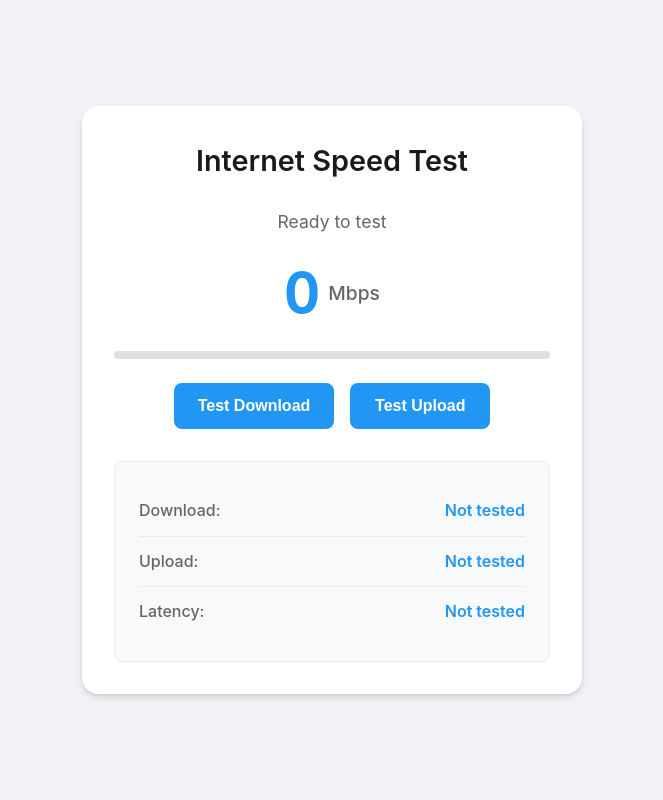
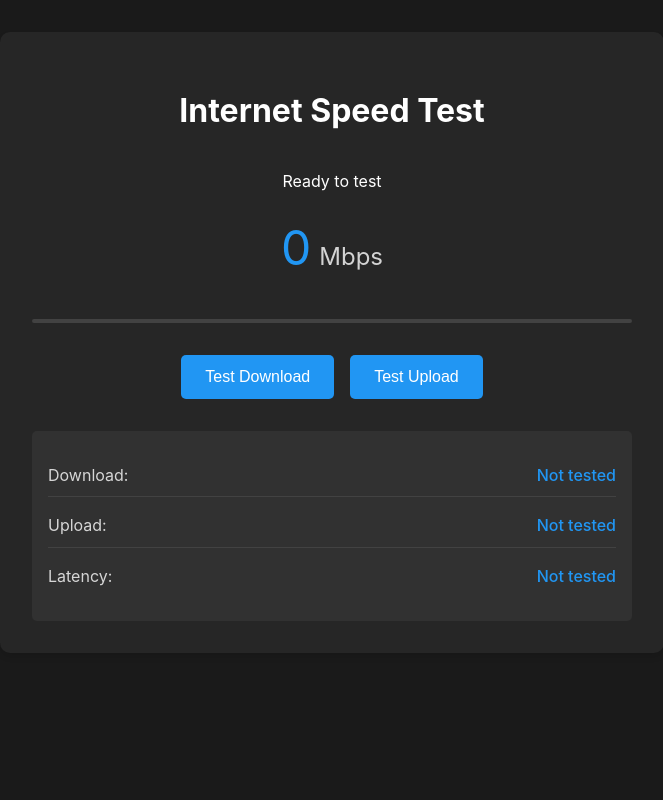
Before and after one commit to postieri/Shpejtesia001, a PHP site: page / in a window 1280 px wide. Shown: the whole page, without its empty margins (308-971 px from the left). Run offline with PHP 8.4, Linux system fonts and the light colour scheme.

Commit message:
ndryshime

```diff
--- a/index.php
+++ b/index.php
@@ -1,18 +1,15 @@
 <?php
+// Environment configuration
+ini_set('memory_limit', '256M');
+ini_set('max_execution_time', '300');
+ini_set('zlib.output_compression', 'Off');
+ini_set('output_buffering', 'Off');
+
 // Security headers
 header('X-Frame-Options: DENY');
 header('X-Content-Type-Options: nosniff');
 header('X-XSS-Protection: 1; mode=block');
 header('Referrer-Policy: no-referrer');
-header('Permissions-Policy: interest-cohort=()');
-
-// Environment configuration
-ini_set('memory_limit', getenv('PHP_MEMORY_LIMIT') ?: '256M');
-ini_set('upload_max_filesize', getenv('MAX_UPLOAD_SIZE') ?: '100M');
-ini_set('post_max_size', getenv('MAX_UPLOAD_SIZE') ?: '100M');
-ini_set('max_execution_time', '300');
-ini_set('zlib.output_compression', 'Off');
-ini_set('output_buffering', 'Off');
 
 // Handle API requests
 if ($_SERVER['REQUEST_METHOD'] === 'POST' || isset($_GET['action'])) {
@@ -20,13 +17,7 @@ if ($_SERVER['REQUEST_METHOD'] === 'POST' || isset($_GET['action'])) {
     header('Access-Control-Allow-Methods: POST, GET, OPTIONS');
     header('Access-Control-Allow-Headers: *');
     header('Cache-Control: no-store, no-cache, must-revalidate, max-age=0');
-    header('Cache-Control: post-check=0, pre-check=0', false);
     header('Pragma: no-cache');
-    header('Expires: Mon, 26 Jul 1997 05:00:00 GMT');
-
-    if ($_SERVER['REQUEST_METHOD'] === 'OPTIONS') {
-        exit(0);
-    }
 
     // Handle download test
     if ($_SERVER['REQUEST_METHOD'] === 'GET' && isset($_GET['action']) && $_GET['action'] === 'download') {
@@ -35,40 +26,24 @@ if ($_SERVER['REQUEST_METHOD'] === 'POST' || isset($_GET['action'])) {
 
         // Validate and sanitize size parameter
         $requestedSize = isset($_GET['size']) ? intval($_GET['size']) : 1048576;
-        $maxChunkSize = 4 * 1024 * 1024; // 4MB maximum
-        $size = min(max($requestedSize, 128 * 1024), $maxChunkSize); // Between 128KB and 4MB
-
-        // Determine optimal chunk size based on requested size
-        $chunkSize = min(65536, max(8192, intval($size / 100))); // Between 8KB and 64KB
-        $totalSent = 0;
+        $maxChunkSize = 8 * 1024 * 1024; // 8MB maximum
+        $size = min(max($requestedSize, 256 * 1024), $maxChunkSize);
 
         // Disable output buffering
-        if (ob_get_level()) {
+        while (ob_get_level()) {
             ob_end_clean();
         }
 
-        // Set time limit based on expected transfer time
-        $timeLimit = max(30, ceil($size / (1024 * 1024) * 5)); // 5 seconds per MB, minimum 30 seconds
-        set_time_limit($timeLimit);
+        try {
+            $buffer = str_repeat('0', 8192); // 8KB buffer
+            $remaining = $size;
 
-        try {
-            // Use memory-efficient data generation and transfer
-            $remainingBytes = $size;
-            $buffer = str_repeat('0', $chunkSize);
+            while ($remaining > 0 && !connection_aborted()) {
+                $chunk = min($remaining, 8192);
+                echo substr($buffer, 0, $chunk);
+                $remaining -= $chunk;
 
-            while ($remainingBytes > 0 && !connection_aborted()) {
-                $sendSize = min($chunkSize, $remainingBytes);
-                $written = fwrite(fopen('php://output', 'wb'), substr($buffer, 0, $sendSize));
-
-                if ($written === false || $written !== $sendSize) {
-                    throw new Exception('Failed to write data');
-                }
-
-                $remainingBytes -= $written;
-                $totalSent += $written;
-
-                // Flush every 256KB
-                if ($totalSent % (256 * 1024) === 0) {
+                if ($remaining % (256 * 1024) === 0) { // Flush every 256KB
                     flush();
                 }
             }
@@ -87,23 +62,19 @@ if ($_SERVER['REQUEST_METHOD'] === 'POST' || isset($_GET['action'])) {
             if ($contentLength > 0) {
                 $input = fopen('php://input', 'rb');
                 $size = 0;
-                $chunkSize = 65536; // 64KB chunks
                 $startTime = microtime(true);
 
                 while (!feof($input)) {
-                    $chunk = fread($input, $chunkSize);
+                    $chunk = fread($input, 8192); // Read 8KB at a time
                     if ($chunk === false) break;
                     $size += strlen($chunk);
 
-                    // Flush every 256KB
-                    if ($size % (256 * 1024) === 0) {
+                    if ($size % (256 * 1024) === 0) { // Flush every 256KB
                         flush();
                     }
                 }
 
-                $endTime = microtime(true);
-                $duration = $endTime - $startTime;
-
+                $duration = microtime(true) - $startTime;
                 fclose($input);
 
                 header('Content-Type: application/json');
@@ -129,10 +100,7 @@ if ($_SERVER['REQUEST_METHOD'] === 'POST' || isset($_GET['action'])) {
     // Handle ping request
     if (isset($_GET['action']) && $_GET['action'] === 'ping') {
         header('Content-Type: application/json');
-        echo json_encode([
-            'timestamp' => microtime(true),
-            'status' => 'ok'
-        ]);
+        echo json_encode(['timestamp' => microtime(true)]);
         exit;
     }
 
@@ -154,17 +122,136 @@ if ($_SERVER['REQUEST_METHOD'] === 'POST' || isset($_GET['action'])) {
     <meta http-equiv="X-Content-Type-Options" content="nosniff">
     <meta http-equiv="Permissions-Policy" content="interest-cohort=()">
 
-    <!-- Preload key resources -->
-    <link rel="preload" href="public/js/speedtest.js" as="script">
-    <link rel="preload" href="public/css/style.css" as="style">
-
-    <!-- Styles -->
-    <link rel="stylesheet" href="public/css/style.css">
-
-    <!-- Prevent caching of the page -->
+    <!-- Prevent caching -->
     <meta http-equiv="Cache-Control" content="no-cache, no-store, must-revalidate">
     <meta http-equiv="Pragma" content="no-cache">
     <meta http-equiv="Expires" content="0">
+
+    <!-- Dark theme styles -->
+    <style>
+        :root {
+            --bg-color: #1a1a1a;
+            --text-color: #ffffff;
+            --primary-color: #2196F3;
+            --secondary-color: #424242;
+            --success-color: #4CAF50;
+        }
+
+        body {
+            margin: 0;
+            padding: 0;
+            font-family: -apple-system, BlinkMacSystemFont, "Segoe UI", Roboto, Oxygen-Sans, Ubuntu, Cantarell, "Helvetica Neue", sans-serif;
+            background-color: var(--bg-color);
+            color: var(--text-color);
+            line-height: 1.6;
+        }
+
+        .container {
+            max-width: 600px;
+            margin: 2rem auto;
+            padding: 2rem;
+            background-color: rgba(255, 255, 255, 0.05);
+            border-radius: 10px;
+            box-shadow: 0 4px 6px rgba(0, 0, 0, 0.1);
+        }
+
+        h1 {
+            text-align: center;
+            margin-bottom: 2rem;
+            color: var(--text-color);
+        }
+
+        .status {
+            text-align: center;
+            margin-bottom: 1rem;
+            color: var(--text-color);
+        }
+
+        .speed-display {
+            font-size: 3rem;
+            text-align: center;
+            margin: 1rem 0;
+            color: var(--primary-color);
+        }
+
+        .unit {
+            font-size: 1.5rem;
+            margin-left: 0.5rem;
+            color: var(--text-color);
+            opacity: 0.8;
+        }
+
+        .progress-bar {
+            background-color: var(--secondary-color);
+            height: 4px;
+            border-radius: 2px;
+            margin: 2rem 0;
+            overflow: hidden;
+        }
+
+        .progress {
+            background-color: var(--primary-color);
+            height: 100%;
+            width: 0;
+            transition: width 0.3s ease;
+        }
+
+        .test-buttons {
+            display: flex;
+            justify-content: center;
+            gap: 1rem;
+            margin: 2rem 0;
+        }
+
+        button {
+            padding: 0.8rem 1.5rem;
+            border: none;
+            border-radius: 5px;
+            background-color: var(--primary-color);
+            color: white;
+            cursor: pointer;
+            font-size: 1rem;
+            transition: background-color 0.3s ease;
+        }
+
+        button:hover {
+            background-color: #1976D2;
+        }
+
+        button:disabled {
+            background-color: var(--secondary-color);
+            cursor: not-allowed;
+        }
+
+        .results {
+            margin-top: 2rem;
+            padding: 1rem;
+            background-color: rgba(255, 255, 255, 0.05);
+            border-radius: 5px;
+        }
+
+        .result-item {
+            display: flex;
+            justify-content: space-between;
+            margin: 0.5rem 0;
+            padding: 0.5rem 0;
+            border-bottom: 1px solid var(--secondary-color);
+        }
+
+        .result-item:last-child {
+            border-bottom: none;
+        }
+
+        .result-label {
+            color: var(--text-color);
+            opacity: 0.8;
+        }
+
+        .result-value {
+            color: var(--primary-color);
+            font-weight: 500;
+        }
+    </style>
 </head>
 <body>
     <div class="container">
@@ -194,7 +281,6 @@ if ($_SERVER['REQUEST_METHOD'] === 'POST' || isset($_GET['action'])) {
         </div>
     </div>
 
-    <!-- Scripts -->
     <script src="public/js/speedtest.js"></script>
 </body>
 </html>
--- a/public/js/speedtest.js
+++ b/public/js/speedtest.js
@@ -1,8 +1,8 @@
 class SpeedTest {
     constructor() {
-        this.INITIAL_CHUNK_SIZE = 128 * 1024;  // 128KB for initial speed detection
+        this.INITIAL_CHUNK_SIZE = 256 * 1024;  // 256KB for initial speed detection
         this.TEST_DURATION = 8000;             // 8 seconds per test
-        this.WARMUP_SIZE = 64 * 1024;          // 64KB warmup
+        this.WARMUP_SIZE = 128 * 1024;         // 128KB warmup
         this.MIN_SAMPLES = 8;                  // Minimum samples needed
 
         // UI elements
@@ -16,27 +16,23 @@ class SpeedTest {
     }
 
     getAdaptiveChunkSize(measuredSpeedMbps) {
-        if (measuredSpeedMbps < 5) {           // Less than 5 Mbps
-            return 128 * 1024;                  // 128KB chunks
-        } else if (measuredSpeedMbps < 20) {    // Less than 20 Mbps
+        if (measuredSpeedMbps < 10) {          // Less than 10 Mbps
             return 256 * 1024;                  // 256KB chunks
-        } else if (measuredSpeedMbps < 50) {    // Less than 50 Mbps
+        } else if (measuredSpeedMbps < 50) {   // Less than 50 Mbps
             return 512 * 1024;                  // 512KB chunks
-        } else if (measuredSpeedMbps < 100) {   // Less than 100 Mbps
+        } else if (measuredSpeedMbps < 100) {  // Less than 100 Mbps
             return 1 * 1024 * 1024;            // 1MB chunks
-        } else {                               // 100+ Mbps
+        } else if (measuredSpeedMbps < 500) {  // Less than 500 Mbps
             return 2 * 1024 * 1024;            // 2MB chunks
+        } else {                               // 500+ Mbps
+            return 4 * 1024 * 1024;            // 4MB chunks
         }
     }
 
     formatSpeed(speed) {
-        // Ensure speed is a number and not negative
-        speed = Math.max(0, Number(speed));
-
         if (speed >= 1000) {
             return `${(speed / 1000).toFixed(2)} Gbps`;
         }
-        // Format to 2 decimal places
         return `${speed.toFixed(2)} Mbps`;
     }
 
@@ -52,31 +48,6 @@ class SpeedTest {
         }
     }
 
-    async measureLatency() {
-        const measurements = [];
-        for (let i = 0; i < 5; i++) {
-            const start = performance.now();
-            try {
-                await fetch('?action=ping', {
-                    cache: 'no-store',
-                    headers: {
-                        'Cache-Control': 'no-cache',
-                        'Pragma': 'no-cache'
-                    }
-                });
-                measurements.push(performance.now() - start);
-                await new Promise(resolve => setTimeout(resolve, 100));
-            } catch (error) {
-                console.error('Latency measurement error:', error);
-            }
-        }
-        measurements.sort((a, b) => a - b);
-        // Remove highest and lowest values
-        measurements.shift();
-        measurements.pop();
-        return measurements.reduce((a, b) => a + b, 0) / measurements.length;
-    }
-
     calculateSpeed(bytes, duration) {
         // Convert bytes to bits
         const bits = bytes * 8;
@@ -85,7 +56,7 @@ class SpeedTest {
         // Convert duration to seconds and ensure it's not too small
         const seconds = Math.max(duration / 1000, 0.1);
         // Calculate Mbps
-        return megabits / seconds;
+        return (megabits / seconds);
     }
 
     downloadChunk(size) {
@@ -104,7 +75,7 @@ class SpeedTest {
                 const timeDiff = (currentTime - lastProgressTime) / 1000;
                 const byteDiff = event.loaded - totalBytes;
 
-                if (timeDiff > 0.1 && byteDiff > 0) {
+                if (timeDiff > 0.1) { // Sample every 100ms
                     const speed = this.calculateSpeed(byteDiff, timeDiff * 1000);
                     if (speed > 0) {
                         speedSamples.push(speed);
@@ -118,30 +89,6 @@ class SpeedTest {
 
             xhr.onload = () => {
                 if (xhr.status === 200) {
-                    if (speedSamples.length >= this.MIN_SAMPLES) {
-                        speedSamples.sort((a, b) => a - b);
-                        const median = speedSamples[Math.floor(speedSamples.length / 2)];
-
-                        const validSamples = speedSamples.filter(speed => {
-                            const deviation = Math.abs(speed - median) / median;
-                            return deviation <= 0.5;
-                        });
-
-                        if (validSamples.length > 0) {
-                            const avgSpeed = validSamples.reduce((a, b) => a + b) / validSamples.length;
-                            resolve({
-                                success: true,
-                                speed: avgSpeed,
-                                samples: validSamples.length
-                            });
-                        } else {
-                            resolve({
-                                success: true,
-                                speed: median,
-                                samples: 1
-                            });
-                        }
-                    } else {
                     const duration = (performance.now() - startTime);
                     const speed = this.calculateSpeed(totalBytes, duration);
                     resolve({
@@ -149,7 +96,6 @@ class SpeedTest {
                         speed: speed,
                         samples: speedSamples.length
                     });
-                    }
                 } else {
                     reject(new Error(`HTTP ${xhr.status}`));
                 }
@@ -168,13 +114,10 @@ class SpeedTest {
             const xhr = new XMLHttpRequest();
             const startTime = performance.now();
 
-            // Create random data in smaller chunks to avoid crypto.getRandomValues() limitation
+            // Generate data without using crypto
             const data = new Uint8Array(size);
-            const chunkSize = 65536; // Max size for getRandomValues
-            for (let i = 0; i < size; i += chunkSize) {
-                const chunk = new Uint8Array(Math.min(chunkSize, size - i));
-                crypto.getRandomValues(chunk);
-                data.set(chunk, i);
+            for (let i = 0; i < size; i++) {
+                data[i] = Math.floor(Math.random() * 256);
             }
             const blob = new Blob([data]);
 
@@ -187,7 +130,7 @@ class SpeedTest {
                 const timeDiff = (currentTime - lastTime) / 1000;
                 const byteDiff = event.loaded - lastLoaded;
 
-                if (timeDiff > 0.1 && byteDiff > 0) {
+                if (timeDiff > 0.1) { // Sample every 100ms
                     const speed = this.calculateSpeed(byteDiff, timeDiff * 1000);
                     if (speed > 0) {
                         speedSamples.push(speed);
@@ -201,30 +144,6 @@ class SpeedTest {
 
             xhr.onload = () => {
                 if (xhr.status === 200) {
-                    if (speedSamples.length >= this.MIN_SAMPLES) {
-                        speedSamples.sort((a, b) => a - b);
-                        const median = speedSamples[Math.floor(speedSamples.length / 2)];
-
-                        const validSamples = speedSamples.filter(speed => {
-                            const deviation = Math.abs(speed - median) / median;
-                            return deviation <= 0.5;
-                        });
-
-                        if (validSamples.length > 0) {
-                            const avgSpeed = validSamples.reduce((a, b) => a + b) / validSamples.length;
-                            resolve({
-                                success: true,
-                                speed: avgSpeed,
-                                samples: validSamples.length
-                            });
-                        } else {
-                            resolve({
-                                success: true,
-                                speed: median,
-                                samples: 1
-                            });
-                        }
-                    } else {
                     const duration = (performance.now() - startTime);
                     const speed = this.calculateSpeed(size, duration);
                     resolve({
@@ -232,7 +151,6 @@ class SpeedTest {
                         speed: speed,
                         samples: speedSamples.length
                     });
-                    }
                 } else {
                     reject(new Error(`HTTP ${xhr.status}`));
                 }
@@ -255,7 +173,7 @@ class SpeedTest {
             return result.speed;
         } catch (error) {
             console.error('Initial speed test error:', error);
-            return 5; // Default to 5 Mbps on error
+            return 10; // Default to 10 Mbps on error
         }
     }
 
@@ -291,11 +209,10 @@ class SpeedTest {
 
             const finishTest = () => {
                 if (speeds.length > 0) {
-                    speeds.sort((a, b) => a - b);
-                    const medianSpeed = speeds[Math.floor(speeds.length / 2)];
+                    const avgSpeed = speeds.reduce((a, b) => a + b) / speeds.length;
                     resolve({
                         success: true,
-                        speed: medianSpeed
+                        speed: avgSpeed
                     });
                 } else {
                     resolve({
```
Lines whose indentation alone changed are shown as unchanged.
